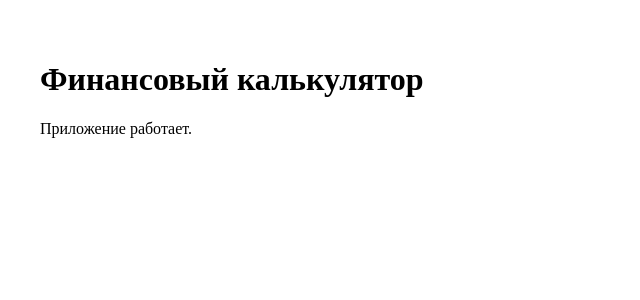
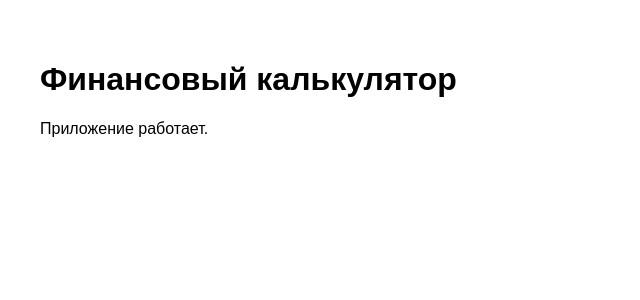
Before and after one commit to nurzhigitnurbolat97-blip/finance-model, a Next.js app: page / in a window 1280 px wide. Shown: the top 300 px of the page, without its empty margins (0-640 px from the left). Built offline with nearby package versions, Linux system fonts and the light colour scheme.

Commit message:
Update globals.css

```diff
--- a/app/globals.css
+++ b/app/globals.css
@@ -1,5 +1,5 @@
-html,
 body {
   margin: 0;
   padding: 0;
+  font-family: Arial, sans-serif;
 }
```
